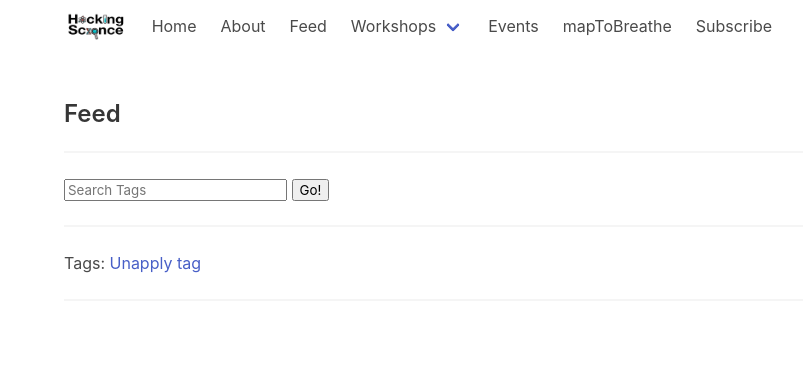
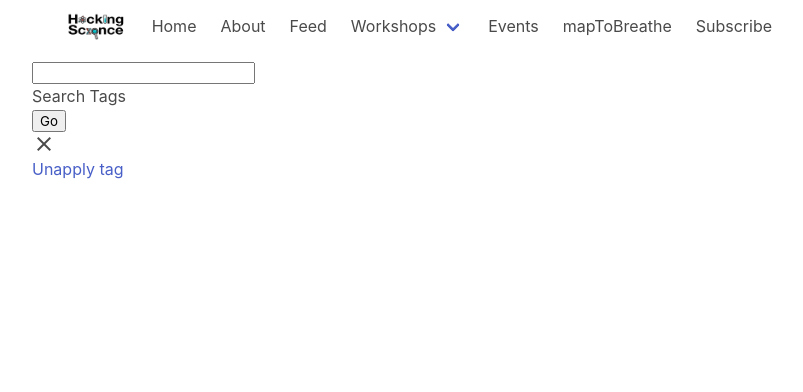
Before and after one commit to hacking-science/hacking-science-website, a Django app: page /tag/1 in a window 1280 px wide. Shown: the top 392 px of the page, without its empty margins (0-803 px from the left). Run offline with Django 3.2, Linux system fonts and the light colour scheme; data that the repository does not hold is empty; parts of the project's set-up code (start-up, migrations or seed data) failed here and were passed over; some libraries are stand-ins or nearby versions.

Commit message:
npm installed / material.io lib included / feed css upd w/ material.io

```diff
--- a/blog/static/blog/css/main.css
+++ b/blog/static/blog/css/main.css
@@ -1,13 +1,11 @@
-
-
-.link img {
-    width: 128px !important;
-    height: 128px !important;
+/* ====== base ===== */
+img {
     object-fit: cover;
 }
+/* ================= */
 
 .columns.is-mobile.is-centered {
-    margin-top: 32px;
+    margin-top: 48px;
 }
 
 .date.month {
@@ -20,10 +18,6 @@
 .event .title {
     margin-bottom: 0;
     color: black !important;
-}
-
-img {
-    object-fit: cover;
 }
 .event.card {
     border-radius: 10px;
@@ -69,6 +63,59 @@ img {
     display: inline-block;
 
 }
+ /*=== home/feed/feed_feature.html === */
+ /* feature card */
+.feature {
+    display: inline-block;
+    width: 100%;
+}
+.card__primary {
+    margin: 1rem;
+}
+.card__secondary {
+    margin: 0.2rem 1rem;
+}
+/* Not working currently */
+.mdc-chip-set:first-child {
+    margin-left: 0;
+}
+/*=========== home/feed ==========*/
+
+.feed img {
+    width: 100%;
+}
+
+/* Custom CSS Property for grid margin */
+/* https://material.io/components/web/catalog/layout-grid/ */
+.mdc-layout-grid-margin-desktop {
+    margin: 0 32px;
+}
+
+.card__title {
+    font-size: 18pt;
+    font-weight: 600px;
+}
+.unapply-tag-temp-fix {
+    transform: translate3d(0,-5px,0);
+}
+
+/* spacing between all items in feed content */
+.feed-item {
+    margin: 32px 0;
+}
+
+ /*=== home/feed/feed_feature.html === */
+.card__media-title {
+    padding: 8px 16px;
+    /* Gradient on title in link card */
+    background-image: linear-gradient(to bottom, transparent 0%, rgba(0, 0, 0, 0.7) 100%);
+    color: white;
+}
+.card__media-content {
+    display: flex;
+    flex-direction: column;
+    justify-content: flex-end;
+}
 
  /*=== post/single.html === */
 .single  {
--- a/blog/templates/base.html
+++ b/blog/templates/base.html
@@ -7,5 +7,9 @@
 {% block content %}
 {% endblock %}
 <script src="{% static 'blog/js/mobileNavbarToggle.js' %}"></script>
+<script src="{% static 'material-components-web.min.js' %}"></script>
+<!-- Initialise Material Design elements with data-mdc-auto-init properties
+    More Information here -> https://material.io/components/web/catalog/auto-init/ -->
+<script>mdc.autoInit();</script>
 </body>
 </html>
--- a/blog/templates/head/base_head.html
+++ b/blog/templates/head/base_head.html
@@ -7,5 +7,10 @@
     <title>Hacking Science</title>
     <link rel="stylesheet" href="https://maxcdn.bootstrapcdn.com/font-awesome/4.7.0/css/font-awesome.min.css">
     <link rel="stylesheet" type="text/css" href="https://cdnjs.cloudflare.com/ajax/libs/bulma/0.6.1/css/bulma.css">
+    <!-- Material.io stylesheet -->
+    <link rel="stylesheet" href="{% static 'material-components-web.min.css' %}">
+    <!-- Material.io icons -->
+    <link href="https://fonts.googleapis.com/icon?family=Material+Icons"
+      rel="stylesheet">
     <link rel="stylesheet" href="{% static '/blog/css/main.css' %}">
 </head>
--- a/blog/templates/home/feed.html
+++ b/blog/templates/home/feed.html
@@ -1,42 +1,39 @@
-{% extends '../base.html' %}
-{% load markdown_deux_tags %}
-{% block content %}
+{% extends '../base.html' %} {% load markdown_deux_tags %} {% block content %}
 
- <section class="section">
-    <div class="container">
-<p class="title is-4">Feed</p>
-    <hr>
-
-<form  class="mt-2 mt-md-0" action="{% url 'feed' %}" method="GET" accept-charset="utf-8">
+<section class="feed">
+    <div class="mdc-layout-grid mdc-layout-grid-margin-desktop">
+        <div class="mdc-layout-grid__inner">
+            <div class="mdc-layout-grid__cell mdc-layout-grid__cell--span-3">
+                <form class="mt-2 mt-md-0" action="{% url 'feed' %}" method="GET" accept-charset="utf-8">
                     {% csrf_token %}
                     <div class="input-group">
-     <input class="form-control form-control-lg" type="text" placeholder="Search Tags" id="searchbar" name="searchbar" value="">
-     <span class="input-group-btn">
-       <button class="btn btn-info" type="submit">Go!</button>
-     </span>
+                        <div class="mdc-text-field" data-mdc-auto-init="MDCTextField">
+                            <input type="text" id="my-text-field-id" class="mdc-text-field__input " name="searchbar" value="">
+                            <div class="mdc-text-field__bottom-line mdc-text-field-bottom-line--active"></div>
+                            <label class="mdc-text-field__label" for="my-text-field-id">Search Tags</label>
+                        </div>
+                        <button class="mdc-button">Go</button>
                     </div>
                 </form>
+                {% if reset %}
+                <div class="mdc-chip-set">
+                    <div class="mdc-chip">
+                        <i class="material-icons">clear</i>
+                        <div class="mdc-chip__text unapply-tag-temp-fix"><a href="{% url 'feed' %}">Unapply tag</a></div>
+                    </div>
+                </div>
+                {% endif %}
+                <div class="mdc-chip-set">
+                    {% for tag in tags %}
+                    <div class="mdc-chip">
+                        <div class="mdc-chip__text"><a href="{% url 'tag' tag_id=tag.id %}">#{{tag.title}}</a></div>
+                    </div>
+                    {% endfor %}
+                </div>
 
-<hr>
-        Tags: {% for tag in tags %}
-<a href = "{% url 'tag' tag_id=tag.id %}">
-    <strong>{{tag.title}}</strong>
-</a>{% endfor %}{% if reset %}
-<a href = "{% url 'feed' %}">Unapply tag</a>
-{% endif %}
-<hr>
-
-
-<div class="columns is-mobile is-centered">
-    <div class="column is-half is-narrow">
-        {% for p in posts %}
-        {% if p.type == "FEAT" %}
-            {% include './feed/feed_feature_blog.html' with p=p %}
-        {% elif p.type == "LINK" %}
-            {% include './feed/feed_link_blog.html' with p=p %}
-        {% else %}
-            {% include './feed/blog_tile.html' with p=p %}
-        {% endif %}
+            </div>
+            <div class="feed-content mdc-layout-grid__cell mdc-layout-grid__cell--span-5">
+                {% for p in posts %} {% if p.type == "FEAT" %} {% include './feed/feed_feature_blog.html' with p=p %} {% elif p.type == "LINK" %} {% include './feed/feed_link_blog.html' with p=p %} {% else %} {% include './feed/blog_tile.html' with p=p %} {% endif %}
                 {% endfor %}
             </div>
         </div>
--- a/hackscience/settings.py
+++ b/hackscience/settings.py
@@ -178,6 +178,7 @@ STATIC_URL = '/static/'
 STATICFILES_DIRS = (
     os.path.join(BASE_DIR, 'blog', 'static'),
     os.path.join(BASE_DIR, 'breathe', 'static'),
+    os.path.join(BASE_DIR, 'node_modules', 'material-components-web','dist')
 )
 
 # Simplified static file serving.
```
Also changed, not shown: blog/templates/home/feed/feed_feature_blog.html (+26 -20 lines), blog/templates/home/feed/feed_link_blog.html (+22 -15 lines), blog/static/js/main.js (added), package-lock.json (added), 1 other file. Lines whose indentation alone changed are shown as unchanged.
